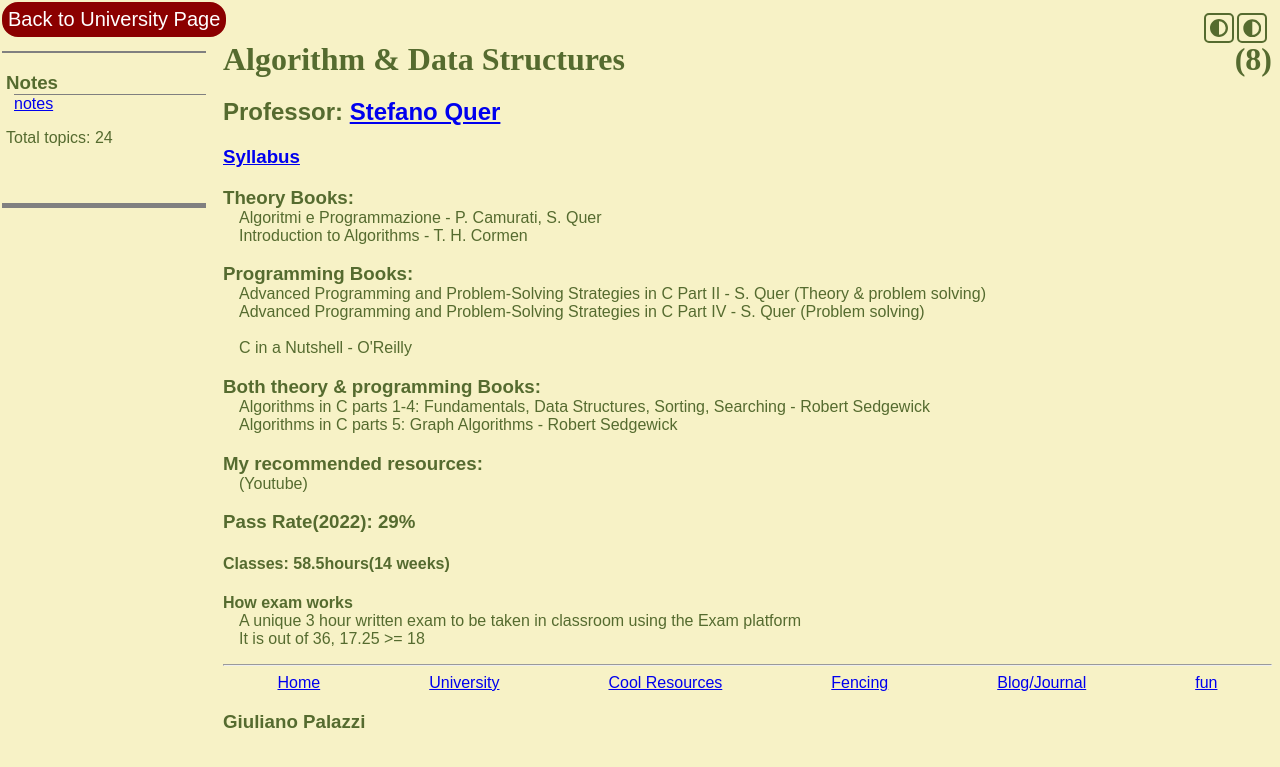
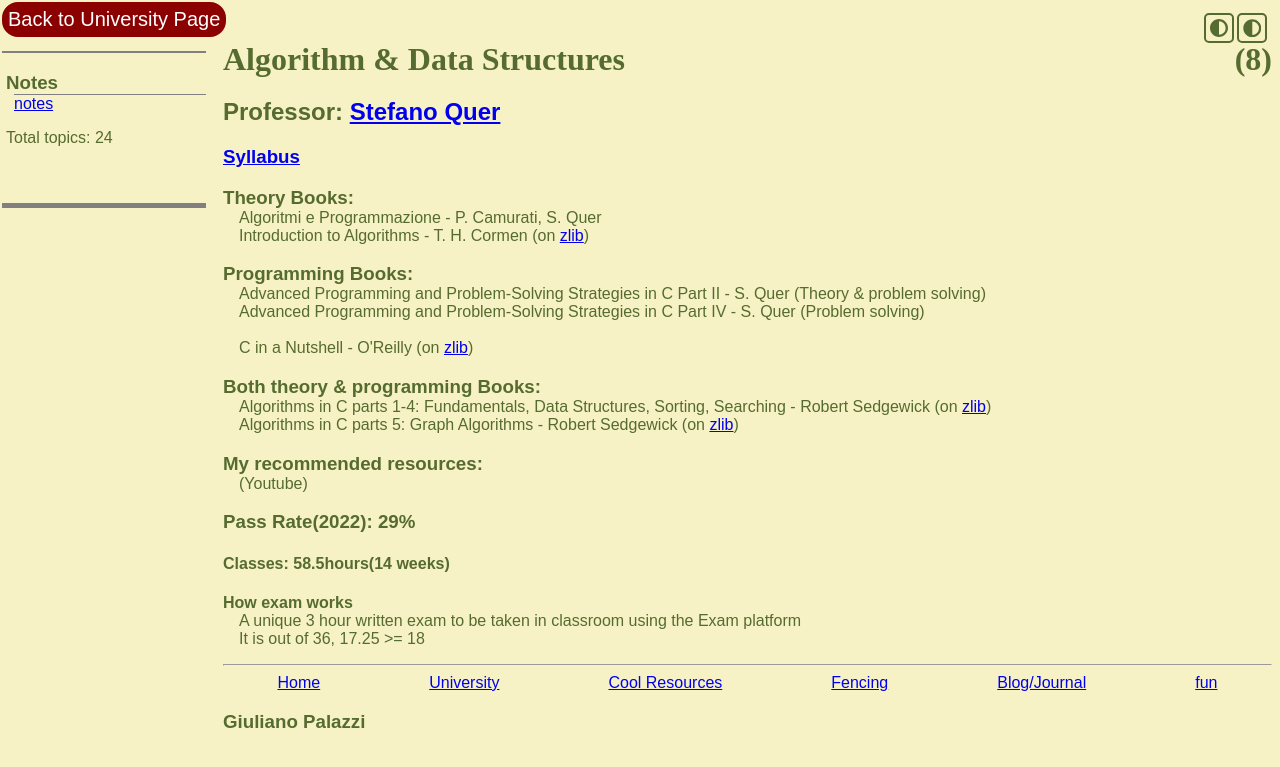
Before and after one commit to GiulianoPalazzi/giulianopalazzi.github.io, a Jekyll site: the page built from uni/aads/aads_index.html, in a window 1280 px wide. Shown: the top 767 px of the page. Built offline with Jekyll 4.4.1, drawn with Linux system fonts in a browser that asks for light colours; nearby versions of some CDN libraries.

Commit message:
added link to four of the book and started the note

```diff
--- a/uni/aads/aads_index.html
+++ b/uni/aads/aads_index.html
@@ -18,20 +18,20 @@ layout: subject_index
 <h3 style="margin-bottom: 0px">Theory Books:</h3>
 <p style="margin-top: 0px; margin-left: 1em;">
   Algoritmi e Programmazione - P. Camurati, S. Quer<br>
-  Introduction to Algorithms - T. H. Cormen
+  Introduction to Algorithms - T. H. Cormen (on <a href="https://it.b-ok.xyz/book/986690/1e31b0" target="_blank">zlib</a>)<br>
 </p>
 
 <h3 style="margin-bottom: 0px">Programming Books:</h3>
 <p style="margin-top: 0px; margin-left: 1em;">
 Advanced Programming and Problem-Solving Strategies in C Part II - S. Quer (Theory & problem solving)<br>
 Advanced Programming and Problem-Solving Strategies in C Part IV - S. Quer (Problem solving)<br><br>
-  C in a Nutshell - O'Reilly
+C in a Nutshell - O'Reilly (on <a href="https://it.b-ok.xyz/book/2952140/9905ca" target="_blank">zlib</a>)
 </p>
 
 <h3 style="margin-bottom: 0px">Both theory & programming Books:</h3>
 <p style="margin-top: 0px; margin-left: 1em;">
-  Algorithms in C parts 1-4: Fundamentals, Data Structures, Sorting, Searching - Robert Sedgewick<br>
-  Algorithms in C parts 5: Graph Algorithms - Robert Sedgewick
+  Algorithms in C parts 1-4: Fundamentals, Data Structures, Sorting, Searching - Robert Sedgewick (on <a href="https://it.b-ok.xyz/book/2863703/bacd99" target="_blank">zlib</a>)<br>
+  Algorithms in C parts 5: Graph Algorithms - Robert Sedgewick (on <a href="https://it.b-ok.xyz/book/2863700/e90768" target="_blank">zlib</a>)<br>
 </p>
 <h3 style="margin-bottom: 0px">My recommended resources:</h3>
 <p style="margin-top: 0px; margin-left: 1em;">
```
Also changed, not shown: uni/aads/notes.md (added, +8 -0 lines).
